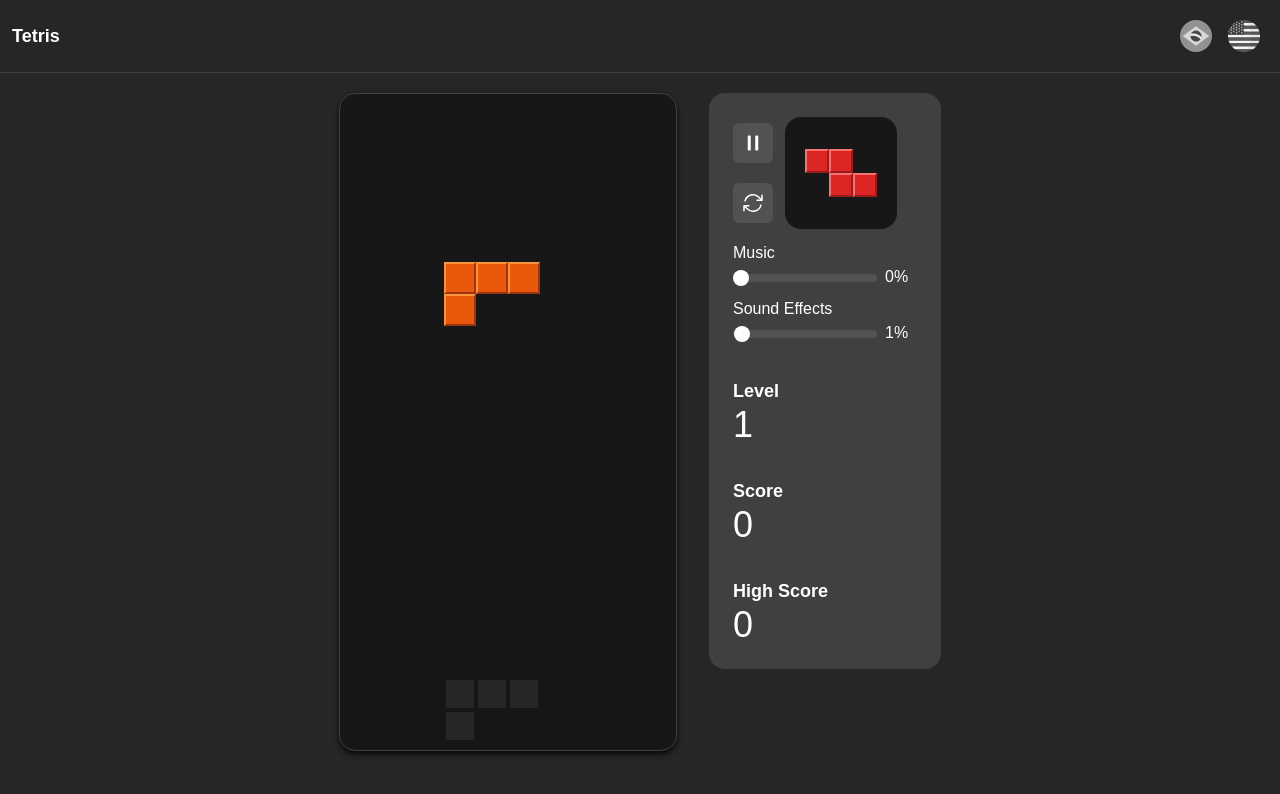
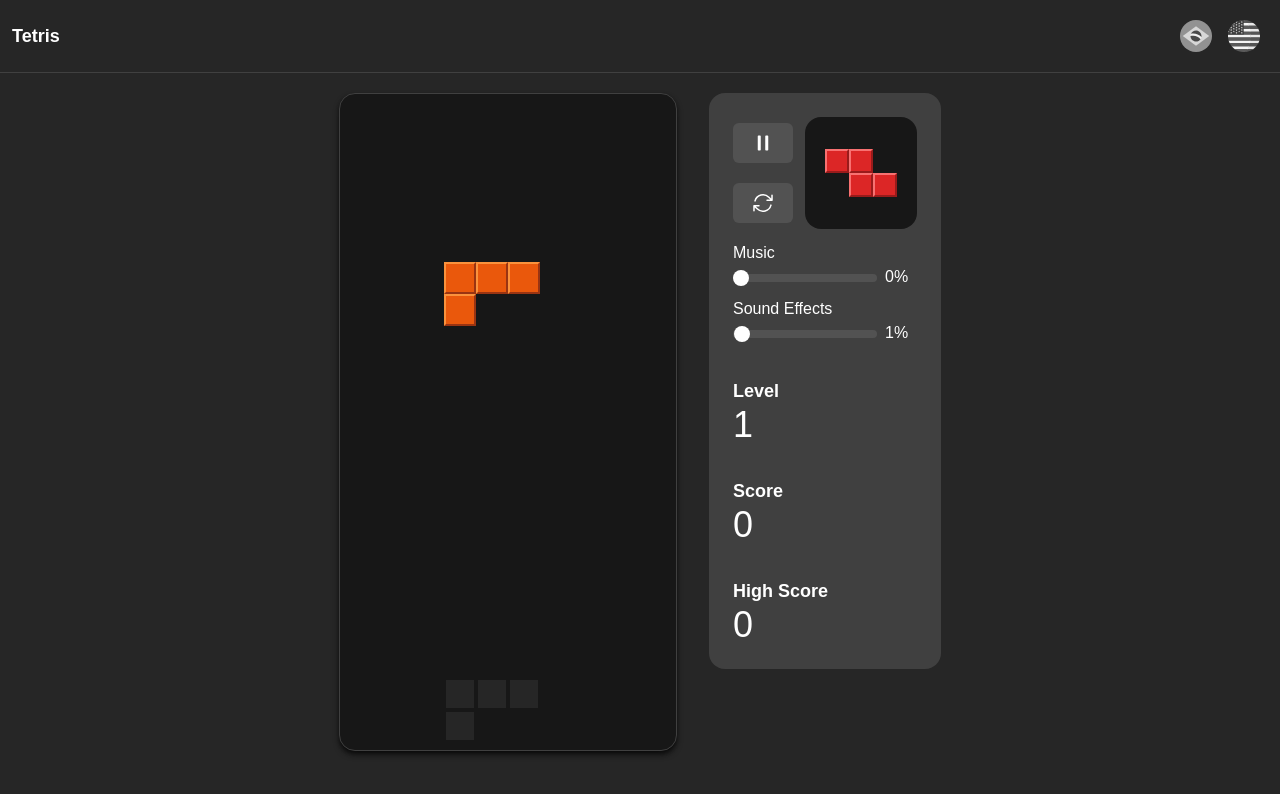
Before and after one commit to leogurja/tetris, a React (Vite) app: page / in a window 1280 px wide. Shown: the top 794 px of the page. Built offline with nearby package versions, Linux system fonts and the light colour scheme; a web font is replaced by a local one.

Commit message:
fix buttons alignment

```diff
--- a/src/components/GameControls.tsx
+++ b/src/components/GameControls.tsx
@@ -18,12 +18,12 @@ export function GameControls() {
   }, [isGameOver]);
 
   return (
-    <div className="flex flex-col justify-center gap-5">
+    <div className="flex flex-col justify-center gap-5 w-full">
       <span className="bg-neutral-600 p-2 rounded-md" onClick={playPause}>
-        <PlayPauseIcon className="h-6 aspect-square" />
+        <PlayPauseIcon className="h-6 w-full" />
       </span>
       <span className="bg-neutral-600 p-2 rounded-md" onClick={reset}>
-        <ArrowPathIcon className="h-6 aspect-square" />
+        <ArrowPathIcon className="h-6 w-full" />
       </span>
     </div>
   );
```
